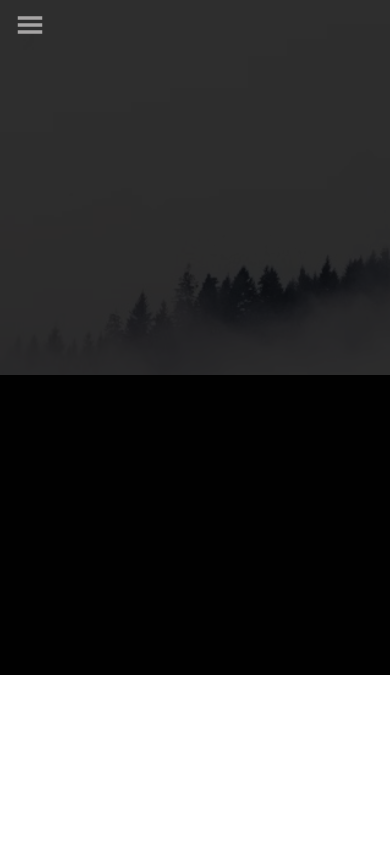
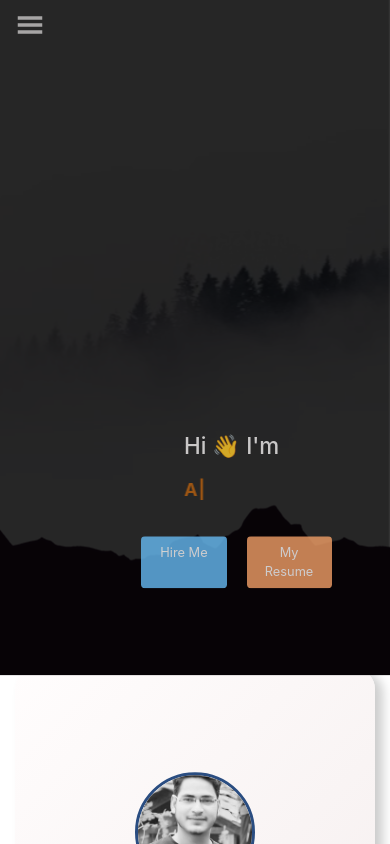
Before and after one commit to AnkitDimri4/Portfolio, a React (Create React App) app in the folder client/: page / in a window 390 px wide. Shown: the top 844 px of the page. Built offline with nearby package versions, Linux system fonts and the light colour scheme; no server answers.

Commit message:
Refactor parallax styles for layout and responsiveness
Updated the parallax CSS styles for improved layout and responsiveness.

```diff
--- a/client/src/pages/Welcome/Welcome.css
+++ b/client/src/pages/Welcome/Welcome.css
@@ -11,23 +11,24 @@
   color: #ecdddd;
   overflow-x: hidden;
   overflow-y: auto;
-  position: relative;
-  min-height: 100vh;
+  position: absolute;
+  top: 0;
+  left: 0;
+  right: 0;
+  height: 100%;
 }
 
 .parallax__layer img {
   display: block;
   position: absolute;
   bottom: 0;
-  left: 50%;
-  transform: translateX(-50%);
 }
 
 .parallax__cover {
   background: #070307;
   display: block;
   position: absolute;
-  bottom: 0; /* changed from top: 100% */
+  top: 100%;
   left: 0;
   right: 0;
   height: 470px;
@@ -37,8 +38,8 @@
 /* ===== Responsive Brightness & Cover Height ===== */
 @media (max-width: 600px) {
   .parallax {
-    min-height: 80vh;
-    filter: brightness(18%);
+    height: 80%;
+    filter: brightness(15%);
   }
   .parallax__cover {
     height: 300px;
@@ -47,8 +48,8 @@
 
 @media (min-width: 601px) and (max-width: 767px) {
   .parallax {
-    min-height: 90vh;
-    filter: brightness(15%);
+    height: 90%;
+    filter: brightness(12%);
   }
   .parallax__cover {
     height: 350px;
@@ -57,7 +58,7 @@
 
 @media (min-width: 768px) and (max-width: 991px) {
   .parallax {
-    filter: brightness(12%);
+    filter: brightness(10%);
   }
   .parallax__cover {
     height: 400px;
```
